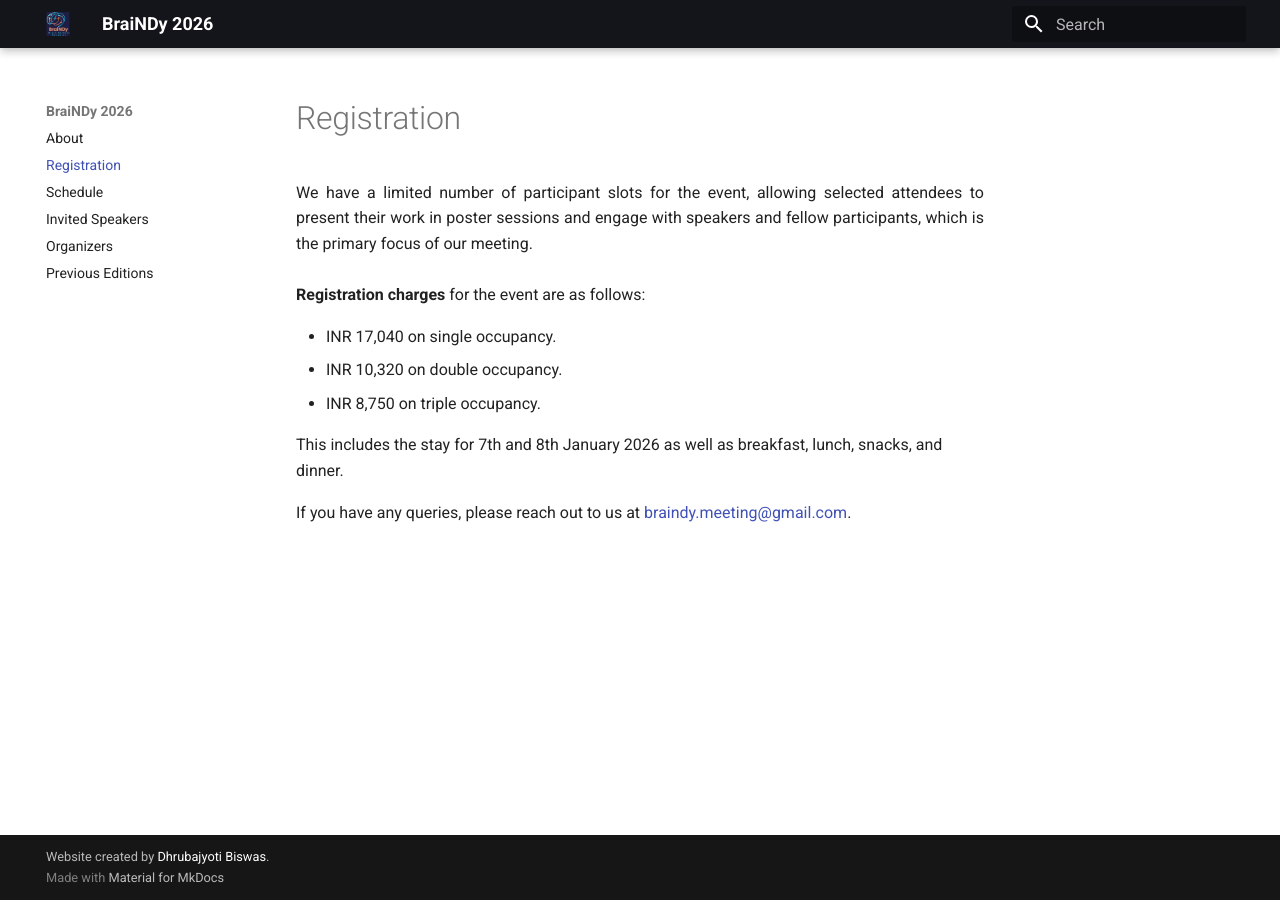
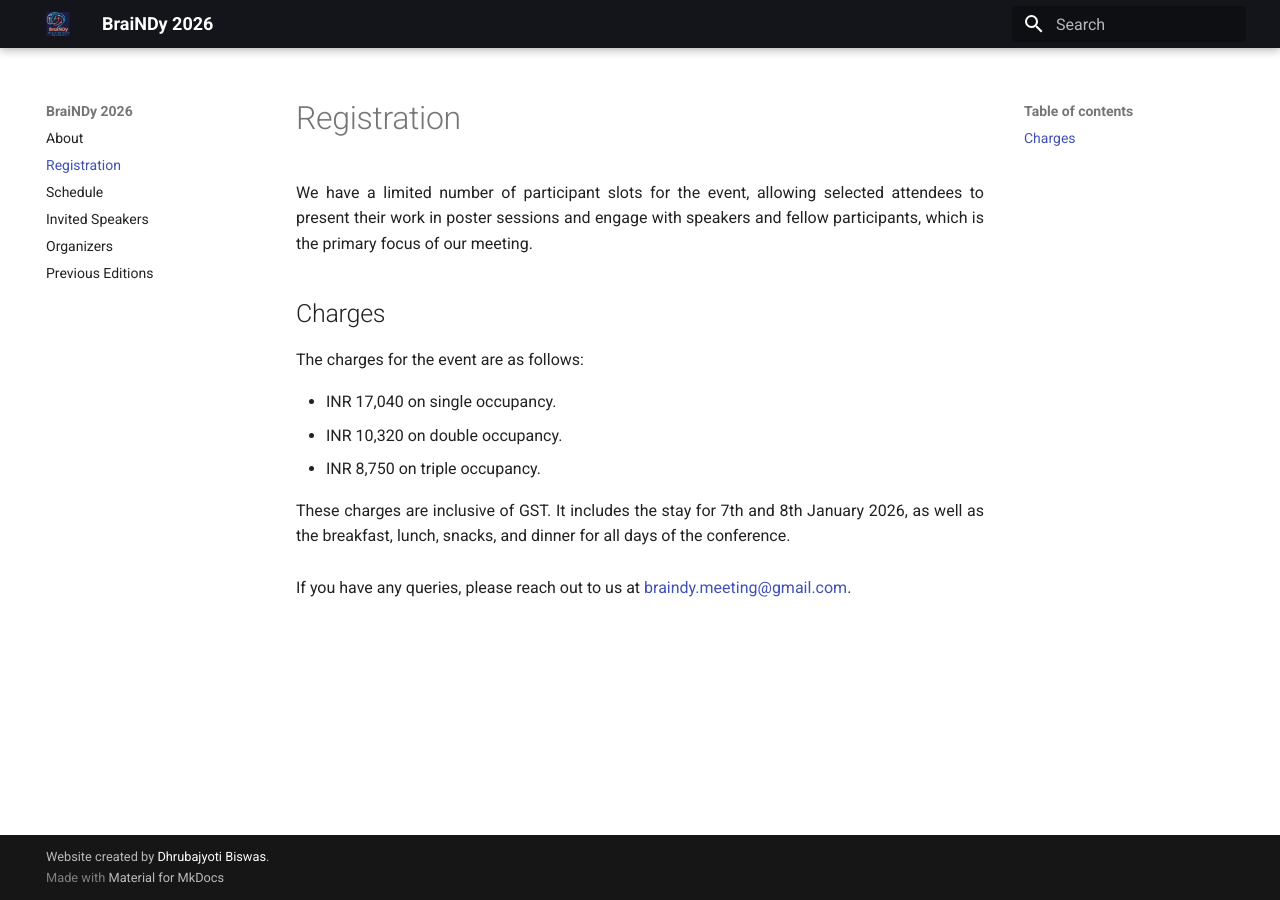
Before and after one commit to BraiNDyMeeting/v2026, an MkDocs documentation site: the page built from docs/registration.md, in a window 1280 px wide. Built offline with MkDocs 1.6.1 and Material for MkDocs 9.7.7, drawn with Linux system fonts in a browser that asks for light colours.

Commit message:
Some changes to website

```diff
--- a/docs/registration.md
+++ b/docs/registration.md
@@ -1,20 +1,19 @@
 # Registration
 
 <p align="justify">
-We have a limited number of participant slots for the event, allowing selected attendees to present their work in poster sessions and engage with speakers and fellow participants, which is the primary focus of our meeting.<br><br>
+We have a limited number of participant slots for the event, allowing selected attendees to present their work in poster sessions and engage with speakers and fellow participants, which is the primary focus of our meeting.</p>
 
-
-<b>Registration charges</b> for the event are as follows:
+## Charges
+The charges for the event are as follows:
 
 <ul>
 <li>  INR 17,040 on single occupancy.</li>
-
 <li> INR 10,320 on double occupancy.</li>
-
 <li> INR 8,750 on triple occupancy.</li>
 </ul>
 
-This includes the stay for 7th and 8th January 2026 as well as breakfast, lunch, snacks, and dinner.
-</p>
+<p align="justify">
+These charges are inclusive of GST. It includes the stay for 7th and 8th January 2026, as well as the breakfast, lunch, snacks, and dinner for all days of the conference.<br><br>
 
 If you have any queries, please reach out to us at <a href="mailto:braindy.meeting@gmail.com">braindy.meeting@gmail.com</a>.
+</p>
```
Also changed, not shown: docs/index.md (+1 -1 lines), site/index.html, site/registration/index.html, site/search/search_index.json, site/sitemap.xml, 1 other file.
